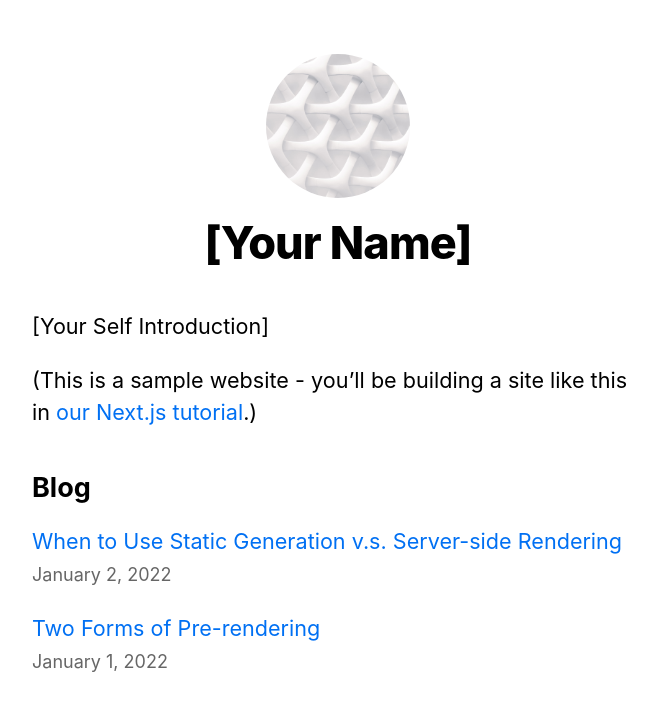
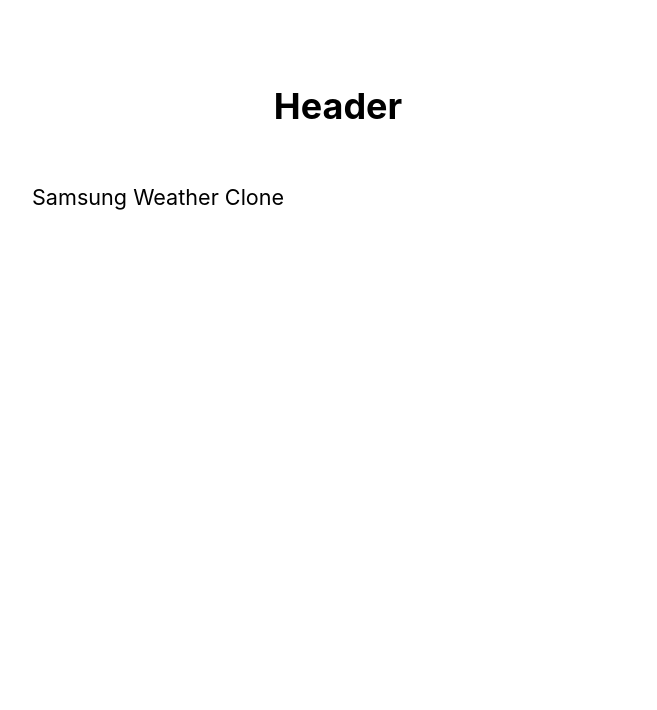
Before and after one commit to jesusalberto11/Samsung-Weather-Clone, a Next.js app: page / in a window 1280 px wide. Shown: the top 710 px of the page, without its empty margins (302-959 px from the left). Built offline with nearby package versions, Linux system fonts and the light colour scheme.

Commit message:
Feat: Code initial cleanup

```diff
--- a/components/layout.js
+++ /dev/null
@@ -1,78 +0,0 @@
-import Head from 'next/head'
-import Image from 'next/image'
-import Script from 'next/script'
-
-import styles from './layout.module.css'
-import utilStyles from '../styles/utils.module.css'
-import Link from 'next/link'
-
-const name = '[Your Name]'
-export const siteTitle = 'Next.js Sample Website'
-
-export default function Layout({ children, home }) {
-  return (
-    <div className={styles.container}>
-      <Head>
-        <link rel="icon" href="/favicon.ico" />
-        <meta
-          name="description"
-          content="Learn how to build a personal website using Next.js"
-        />
-        <meta
-          property="og:image"
-          content={`https://og-image.vercel.app/${encodeURI(
-            siteTitle
-          )}.png?theme=light&md=0&fontSize=75px&images=https%3A%2F%2Fassets.zeit.co%2Fimage%2Fupload%2Ffront%2Fassets%2Fdesign%2Fnextjs-black-logo.svg`}
-        />
-        <meta name="og:title" content={siteTitle} />
-        <meta name="twitter:card" content="summary_large_image" />
-      </Head>
-      <Script
-        src="https://connect.facebook.net/en_US/sdk.js"
-        strategy="lazyOnload"
-        onLoad={() =>
-          console.log(`script loaded correctly, window.FB has been populated`)
-        }
-      />
-      <header className={styles.header}>
-        {home ? (
-          <>
-            <Image
-              priority
-              src="/images/profile.jpg"
-              className={utilStyles.borderCircle}
-              height={144}
-              width={144}
-              alt={name}
-            />
-            <h1 className={utilStyles.heading2Xl}>{name}</h1>
-          </>
-        ) : (
-          <>
-            <Link href="/">
-              <Image
-                priority
-                src="/images/profile.jpg"
-                className={utilStyles.borderCircle}
-                height={108}
-                width={108}
-                alt={name}
-              />
-            </Link>
-            <h2 className={utilStyles.headingLg}>
-              <Link href="/" className={utilStyles.colorInherit}>
-                {name}
-              </Link>
-            </h2>
-          </>
-        )}
-      </header>
-      <main>{children}</main>
-      {!home && (
-        <div className={styles.backToHome}>
-          <Link href="/">← Back to home</Link>
-        </div>
-      )}
-    </div>
-  )
-}
--- /dev/null
+++ b/components/layout/index.js
@@ -0,0 +1,43 @@
+import Head from "next/head";
+import Script from "next/script";
+import styles from "./layout.module.css";
+import Link from "next/link";
+
+export const siteTitle = "Samsung Weather Clone";
+
+export default function Layout({ children, home }) {
+  return (
+    <div className={styles.container}>
+      <Head>
+        <link rel="icon" href="/favicon.ico" />
+        <meta name="description" content="Samsung Weather Clone" />
+        <meta
+          property="og:image"
+          content={`https://og-image.vercel.app/${encodeURI(
+            siteTitle
+          )}.png?theme=light&md=0&fontSize=75px&images=https%3A%2F%2Fassets.zeit.co%2Fimage%2Fupload%2Ffront%2Fassets%2Fdesign%2Fnextjs-black-logo.svg`}
+        />
+        <meta name="og:title" content={siteTitle} />
+        <meta name="twitter:card" content="summary_large_image" />
+      </Head>
+
+      <Script
+        src="https://connect.facebook.net/en_US/sdk.js"
+        strategy="lazyOnload"
+        onLoad={() =>
+          console.log(`script loaded correctly, window.FB has been populated`)
+        }
+      />
+
+      <header className={styles.header}>{<h1>Header</h1>}</header>
+
+      {!home && (
+        <div className={styles.backToHome}>
+          <Link href="/">← Back to home</Link>
+        </div>
+      )}
+
+      <main>{children}</main>
+    </div>
+  );
+}
--- a/lib/posts.js
+++ /dev/null
@@ -1,69 +0,0 @@
-import fs from 'fs'
-import path from 'path'
-import matter from 'gray-matter'
-import { remark } from 'remark'
-import html from 'remark-html'
-
-const postsDirectory = path.join(process.cwd(), 'posts')
-
-export function getSortedPostsData() {
-  // Get file names under /posts
-  const fileNames = fs.readdirSync(postsDirectory)
-  const allPostsData = fileNames.map(fileName => {
-    // Remove ".md" from file name to get id
-    const id = fileName.replace(/\.md$/, '')
-
-    // Read markdown file as string
-    const fullPath = path.join(postsDirectory, fileName)
-    const fileContents = fs.readFileSync(fullPath, 'utf8')
-
-    // Use gray-matter to parse the post metadata section
-    const matterResult = matter(fileContents)
-
-    // Combine the data with the id
-    return {
-      id,
-      ...matterResult.data
-    }
-  })
-  // Sort posts by date
-  return allPostsData.sort((a, b) => {
-    if (a.date < b.date) {
-      return 1
-    } else {
-      return -1
-    }
-  })
-}
-
-export function getAllPostIds() {
-  const fileNames = fs.readdirSync(postsDirectory)
-  return fileNames.map(fileName => {
-    return {
-      params: {
-        id: fileName.replace(/\.md$/, '')
-      }
-    }
-  })
-}
-
-export async function getPostData(id) {
-  const fullPath = path.join(postsDirectory, `${id}.md`)
-  const fileContents = fs.readFileSync(fullPath, 'utf8')
-
-  // Use gray-matter to parse the post metadata section
-  const matterResult = matter(fileContents)
-
-  // Use remark to convert markdown into HTML string
-  const processedContent = await remark()
-    .use(html)
-    .process(matterResult.content)
-  const contentHtml = processedContent.toString()
-
-  // Combine the data with the id and contentHtml
-  return {
-    id,
-    contentHtml,
-    ...matterResult.data
-  }
-}
--- a/pages/api/hello.js
+++ /dev/null
@@ -1,3 +0,0 @@
-export default (req, res) => {
-  res.status(200).json({ text: 'Hello' })
-}
--- a/pages/index.js
+++ b/pages/index.js
@@ -1,46 +1,16 @@
-import Head from 'next/head'
-import Layout, { siteTitle } from '../components/layout'
-import utilStyles from '../styles/utils.module.css'
-import { getSortedPostsData } from '../lib/posts'
-import Link from 'next/link'
-import Date from '../components/date'
+import Head from "next/head";
+import Layout from "../components/layout";
+import utilStyles from "../styles/utils.module.css";
 
-export default function Home({ allPostsData }) {
+export default function Home() {
   return (
     <Layout home>
       <Head>
-        <title>{siteTitle}</title>
+        <title>Samsung Weather Clone</title>
       </Head>
       <section className={utilStyles.headingMd}>
-        <p>[Your Self Introduction]</p>
-        <p>
-          (This is a sample website - you’ll be building a site like this in{' '}
-          <a href="https://nextjs.org/learn">our Next.js tutorial</a>.)
-        </p>
-      </section>
-      <section className={`${utilStyles.headingMd} ${utilStyles.padding1px}`}>
-        <h2 className={utilStyles.headingLg}>Blog</h2>
-        <ul className={utilStyles.list}>
-          {allPostsData.map(({ id, date, title }) => (
-            <li className={utilStyles.listItem} key={id}>
-              <Link href={`/posts/${id}`}>{title}</Link>
-              <br />
-              <small className={utilStyles.lightText}>
-                <Date dateString={date} />
-              </small>
-            </li>
-          ))}
-        </ul>
+        <p>Samsung Weather Clone</p>
       </section>
     </Layout>
-  )
+  );
 }
-
-export async function getStaticProps() {
-  const allPostsData = getSortedPostsData()
-  return {
-    props: {
-      allPostsData
-    }
-  }
-}
--- a/posts/pre-rendering.md
+++ /dev/null
@@ -1,11 +0,0 @@
----
-title: 'Two Forms of Pre-rendering'
-date: '2022-01-01'
----
-
-Next.js has two forms of pre-rendering: **Static Generation** and **Server-side Rendering**. The difference is in **when** it generates the HTML for a page.
-
-- **Static Generation** is the pre-rendering method that generates the HTML at **build time**. The pre-rendered HTML is then _reused_ on each request.
-- **Server-side Rendering** is the pre-rendering method that generates the HTML on **each request**.
-
-Importantly, Next.js lets you **choose** which pre-rendering form to use for each page. You can create a "hybrid" Next.js app by using Static Generation for most pages and using Server-side Rendering for others.
--- a/posts/ssg-ssr.md
+++ /dev/null
@@ -1,19 +0,0 @@
----
-title: 'When to Use Static Generation v.s. Server-side Rendering'
-date: '2022-01-02'
----
-
-We recommend using **Static Generation** (with and without data) whenever possible because your page can be built once and served by CDN, which makes it much faster than having a server render the page on every request.
-
-You can use Static Generation for many types of pages, including:
-
-- Marketing pages
-- Blog posts
-- E-commerce product listings
-- Help and documentation
-
-You should ask yourself: "Can I pre-render this page **ahead** of a user's request?" If the answer is yes, then you should choose Static Generation.
-
-On the other hand, Static Generation is **not** a good idea if you cannot pre-render a page ahead of a user's request. Maybe your page shows frequently updated data, and the page content changes on every request.
-
-In that case, you can use **Server-Side Rendering**. It will be slower, but the pre-rendered page will always be up-to-date. Or you can skip pre-rendering and use client-side JavaScript to populate data.
```
Also changed, not shown: pages/posts/[id].js (deleted, +0 -39 lines), components/layout/layout.module.css (renamed from components/layout.module.css).
